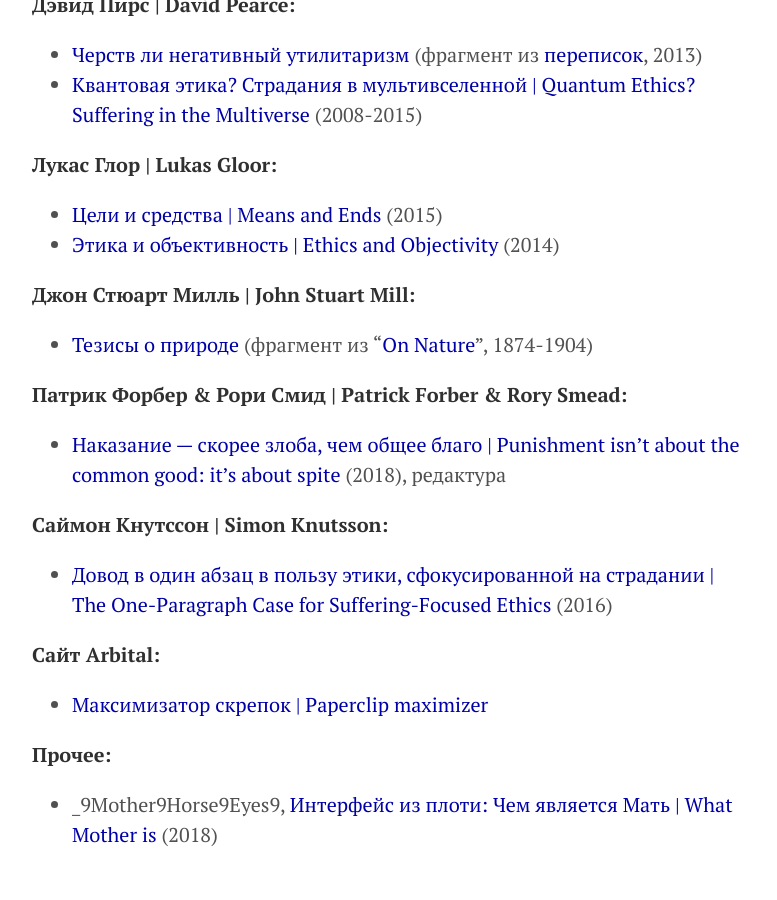
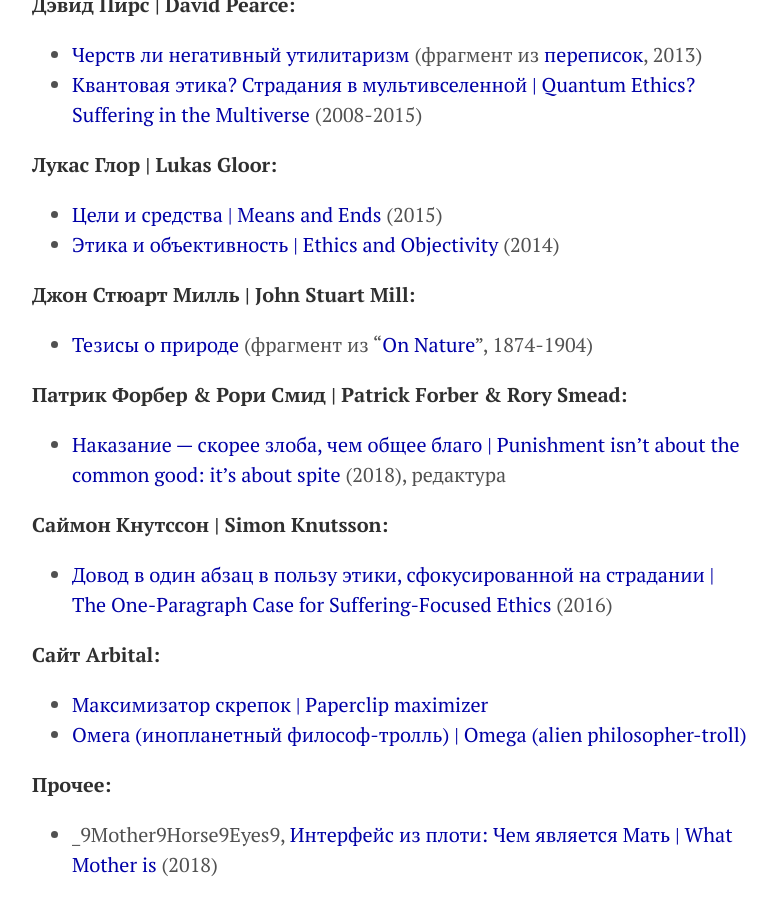
Before and after one commit to KKirdan/kkirdan.github.io, a Jekyll site: the page built from translations/index.md, in a window 1280 px wide and 900 px high, scrolled down 2250 px. Shown: the whole window, without its empty margins (248-1025 px from the left). Built offline with Jekyll 4.4.1, drawn with Linux system fonts in a browser that asks for light colours; before the commit the page ends 3120 px from its top, so only the background shows below that.

Commit message:
Update index.md

```diff
--- a/translations/index.md
+++ b/translations/index.md
@@ -65,6 +65,7 @@ title: "Переводы"
 
 **Сайт Arbital:**
 * [Максимизатор скрепок \| Paperclip maximizer](arbital/paperclip-maximizer.html)
+* [Омега (инопланетный философ-тролль) \|  Omega (alien philosopher-troll)](arbital/omega-alien-philosopher-troll.html)
 
 **Прочее:**
 * _9Mother9Horse9Eyes9, [Интерфейс из плоти: Чем является Мать \| What Mother is](https://vk.com/@-188637166-flesh-interface-what-mother-is) (2018)
```
